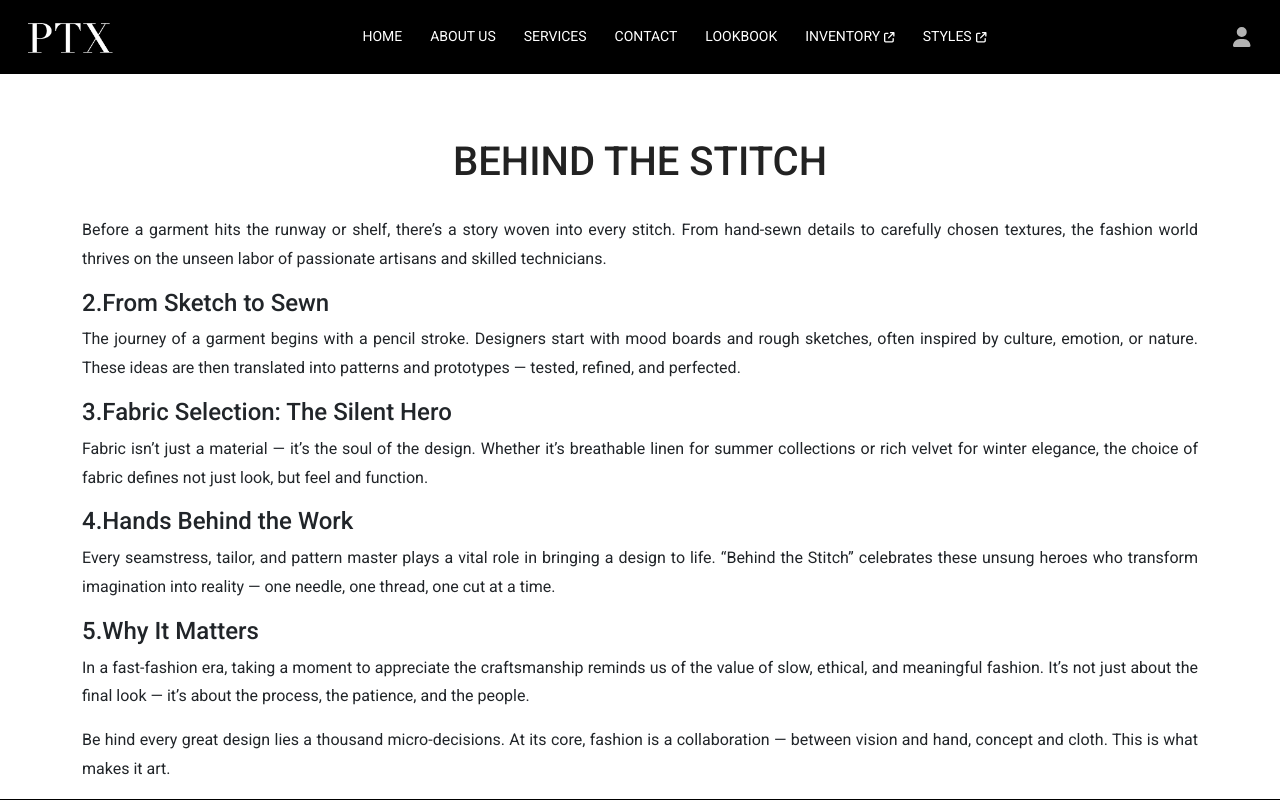
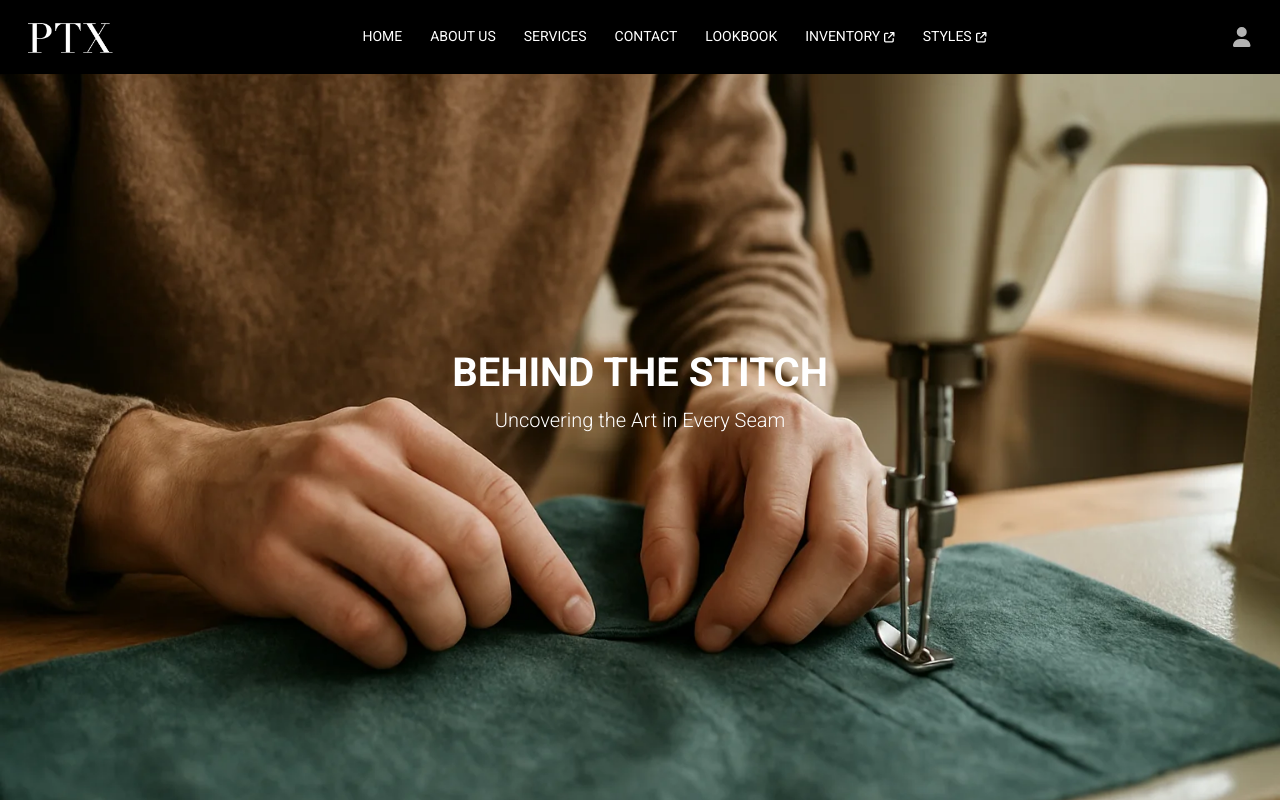
Before and after one commit to Zeeshanprojects/PTX-2, a React (Create React App) app in the folder PTX-2/ptx-2/: page /blog2 in a window 1280 px wide. Shown: the top 800 px of the page. Built offline with nearby package versions, Linux system fonts and the light colour scheme.

Commit message:
Blogs updated

```diff
--- a/PTX-2/ptx-2/src/Images/Image.js
+++ b/PTX-2/ptx-2/src/Images/Image.js
@@ -9,7 +9,7 @@ const Image = {
   slider5: require("./Sliderimage-5.webp"),
   slider6: require("./Sliderimage-6.webp"),
   Blog1: require("./Blog-image.webp"),
-  Blog2: require("./Blog-image2.webp"),
+  Blog2: require("./Blog-2.webp"),
   Blog3: require("./Blog-3.webp"),
   latestproduct1: require("./latestproduct1.jpg"),
   latestproduct2: require("./latestproduct2.jpg"),
--- a/PTX-2/ptx-2/src/Pages/Blog2.jsx
+++ b/PTX-2/ptx-2/src/Pages/Blog2.jsx
@@ -1,6 +1,6 @@
 import React from "react";
 import "./Blog.style.css";
-// import Image from "../Images/Image";
+import Image from "../Images/Image";
 import Footer from "../Components/Footer";
 
 export default function Blog2() {
@@ -9,11 +9,13 @@ export default function Blog2() {
     <div className="space"></div>
       <div className="container-fluid p-0 ">
        <div className="blog-header ">
-          {/* <img src={Image.Blog1} alt="Blog Banner" className="blogs-img" /> */}
-          <div className="blog-title mt-5">
-          <h1>BEHIND THE STITCH</h1>
+          <img src={Image.Blog2} alt="Blog Banner" className="blogs-img" />
+           <div className="blog-title-overlay position-absolute top-50 start-50 translate-middle text-center text-white">
+            <h1 className="display-4 fw-bold">BEHIND THE STITCH</h1>
+            <p className="lead">Uncovering the Art in Every Seam</p>
+          </div>
         </div>
-        </div>
+
 
         <div className="container blog-content">
           <p>
--- a/PTX-2/ptx-2/src/Pages/Blog3.jsx
+++ b/PTX-2/ptx-2/src/Pages/Blog3.jsx
@@ -1,7 +1,7 @@
 import React from "react";
 import "./Blog.style.css";
 import Footer from "../Components/Footer";
-// import Image from "../Images/Image";
+import Image from "../Images/Image";
 
 export default function Blog3() {
   return (
@@ -9,11 +9,12 @@ export default function Blog3() {
 
       <div className="container-fluid p-0">
 
-         <div className="blog-header ">
-          {/* <img src={Image.Blog1} alt="Blog Banner" className="blogs-img" /> */}
-          <div className="blog-title mt-5">
-          <h1>GLOBAL THREAD</h1>
-        </div>
+          <div className="blog-header ">
+          <img src={Image.Blog3} alt="Blog Banner" className="blogs-img" />
+           <div className="blog-title-overlay position-absolute top-50 start-50 translate-middle text-center text-white">
+            <h1 className="display-4 fw-bold">GLOBAL THREADS</h1>
+            <p className="lead">Threads That Tell a Worldwide Story</p>
+          </div>
         </div>
 
 
```
Also changed, not shown: PTX-2/ptx-2/src/Images/Blog-2.webp (added), PTX-2/ptx-2/src/Images/Blog-3.webp.
